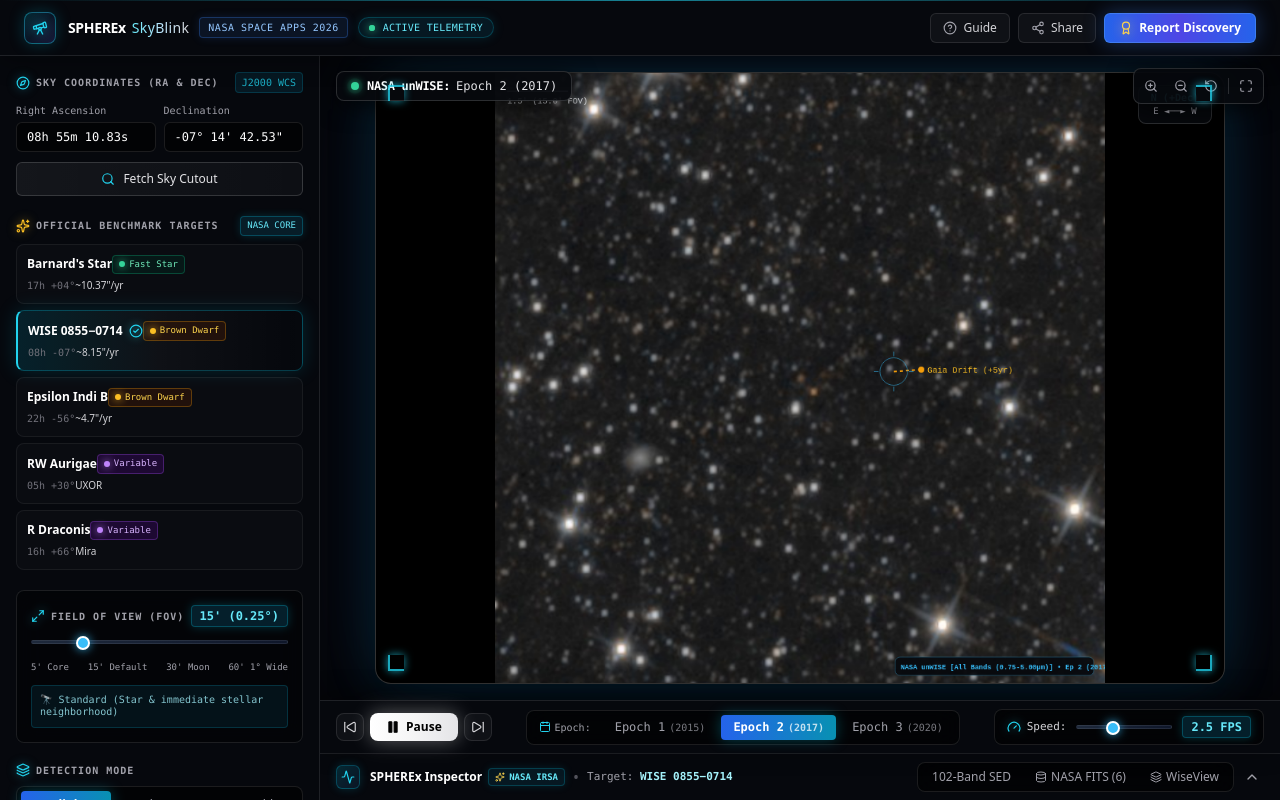
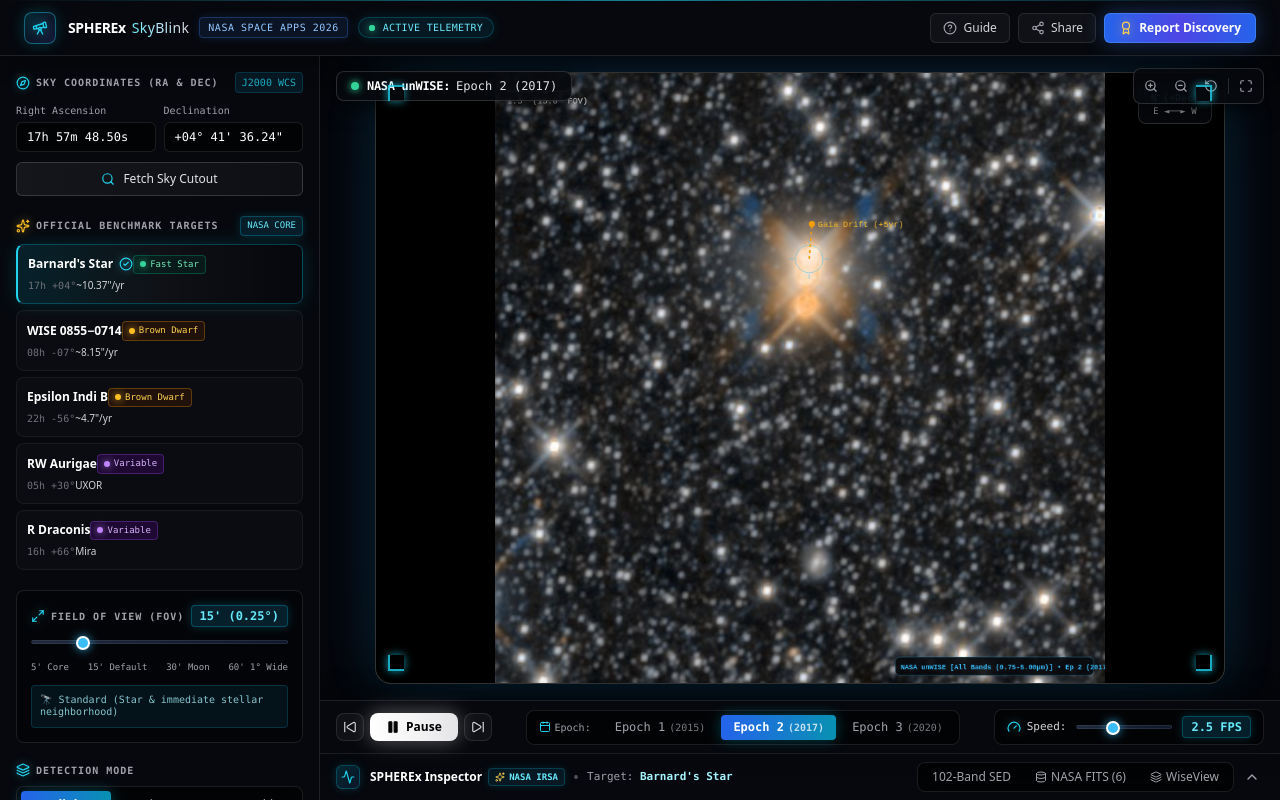
Before and after one commit to SheersakSaha15/Nasa-Hackthon-SphereX, a React (Vite) app: page / in a window 1280 px wide. Built offline with nearby package versions, Linux system fonts and the light colour scheme.

Commit message:
Set Barnard's Star as the default initial celestial target

```diff
--- a/src/App.tsx
+++ b/src/App.tsx
@@ -12,15 +12,15 @@ import { InfoModal } from './components/InfoModal';
 
 export const App: React.FC = () => {
   // Current Target State
-  const [currentTarget, setCurrentTarget] = useState<AstroTarget>(OFFICIAL_TARGETS[1]); // WISE 0855 by default
+  const [currentTarget, setCurrentTarget] = useState<AstroTarget>(OFFICIAL_TARGETS[0]); // Barnard's Star by default
   const [isCustomCoords, setIsCustomCoords] = useState(false);
 
   // Coordinate Inputs
-  const [raInput, setRaInput] = useState(OFFICIAL_TARGETS[1].raString);
-  const [decInput, setDecInput] = useState(OFFICIAL_TARGETS[1].decString);
+  const [raInput, setRaInput] = useState(OFFICIAL_TARGETS[0].raString);
+  const [decInput, setDecInput] = useState(OFFICIAL_TARGETS[0].decString);
 
   // Viewing Options
-  const [fovArcmin, setFovArcmin] = useState(OFFICIAL_TARGETS[1].recommendedFOV);
+  const [fovArcmin, setFovArcmin] = useState(OFFICIAL_TARGETS[0].recommendedFOV);
   const [viewMode, setViewMode] = useState<ViewMode>('blink');
   const [inverted, setInverted] = useState(false);
   const [showMotionVector, setShowMotionVector] = useState(true);
```
